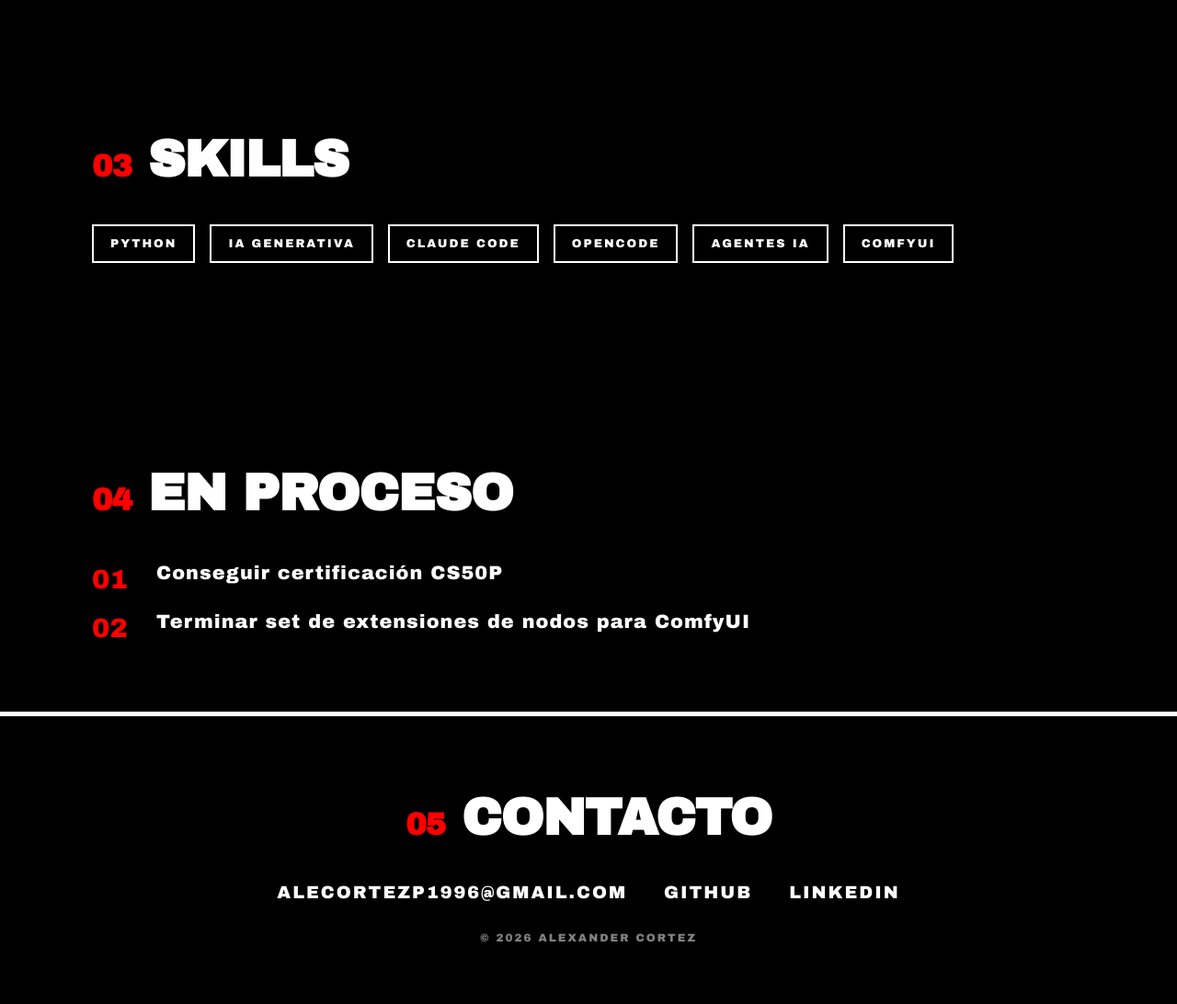
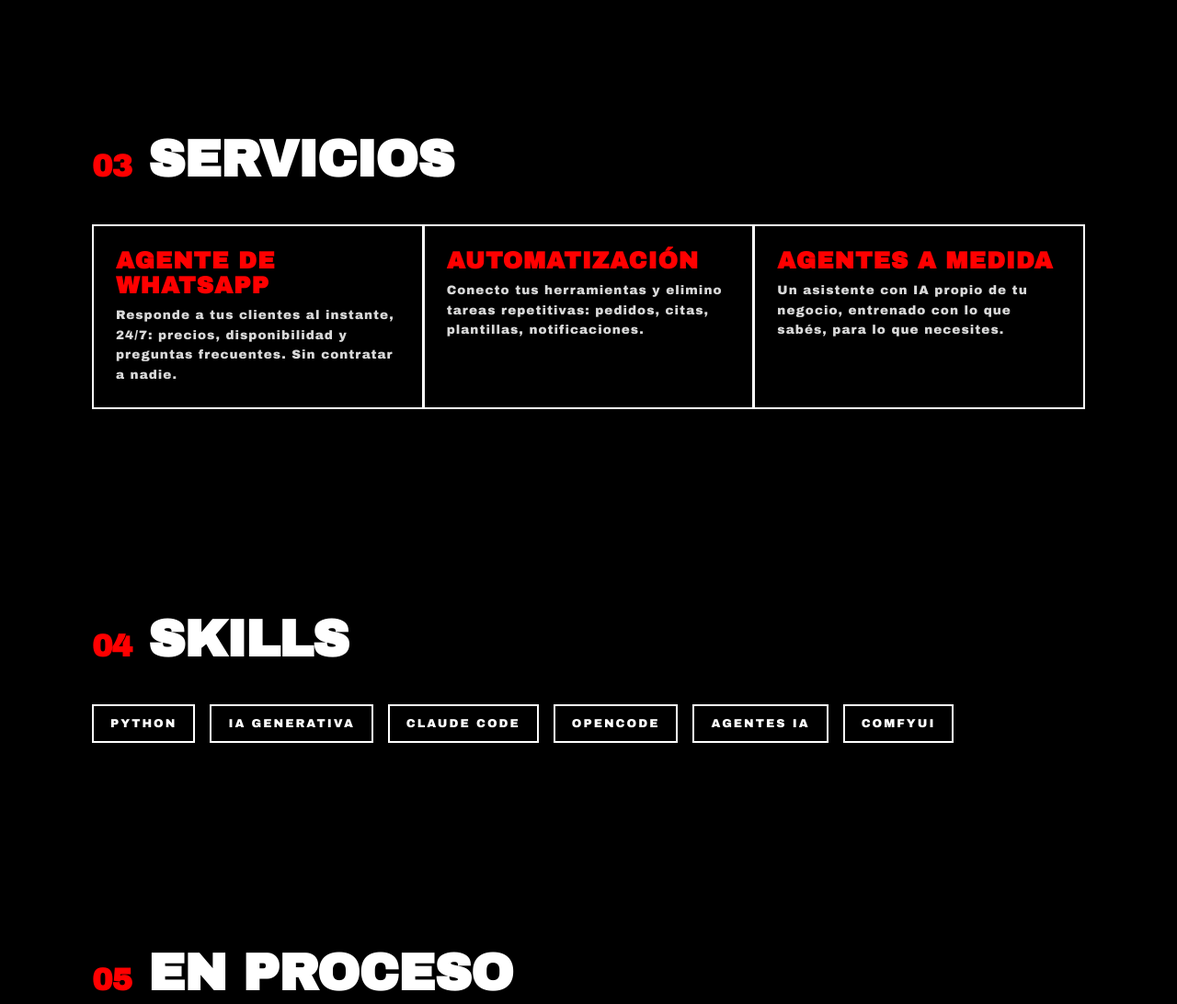
Before and after one commit to choquevolqueta/new-porta, a plain HTML site: page index.html in a window 1280 px wide. Shown: the part 2355-3447 px from the top of the page at 92% size. Drawn offline with Linux system fonts and the light colour scheme.

Commit message:
servicios: seccion de oferta y cta de contacto a telegram

```diff
--- a/i18n.js
+++ b/i18n.js
@@ -30,7 +30,15 @@ const translations = {
         'roadmap.title': 'EN PROCESO',
         'roadmap.1': 'Conseguir certificación CS50P',
         'roadmap.2': 'Terminar set de extensiones de nodos para ComfyUI',
-        'contact.title': 'CONTACTO'
+        'contact.title': 'CONTACTO',
+        'services.title': 'SERVICIOS',
+        'services.s1.title': 'Agente de WhatsApp',
+        'services.s1.desc': 'Responde a tus clientes al instante, 24/7: precios, disponibilidad y preguntas frecuentes. Sin contratar a nadie.',
+        'services.s2.title': 'Automatización',
+        'services.s2.desc': 'Conecto tus herramientas y elimino tareas repetitivas: pedidos, citas, plantillas, notificaciones.',
+        'services.s3.title': 'Agentes a medida',
+        'services.s3.desc': 'Un asistente con IA propio de tu negocio, entrenado con lo que sabés, para lo que necesites.',
+        'contact.cta': 'Escribime por Telegram'
     },
     en: {
         'nav.about': 'ABOUT',
@@ -63,7 +71,15 @@ const translations = {
         'roadmap.title': 'IN PROGRESS',
         'roadmap.1': 'Get the CS50P certification',
         'roadmap.2': 'Finish the custom node set for ComfyUI',
-        'contact.title': 'CONTACT'
+        'contact.title': 'CONTACT',
+        'services.title': 'SERVICES',
+        'services.s1.title': 'WhatsApp agent',
+        'services.s1.desc': 'Replies to your customers instantly, 24/7: prices, availability and FAQs. No hiring needed.',
+        'services.s2.title': 'Automation',
+        'services.s2.desc': 'I connect your tools and remove repetitive tasks: orders, appointments, templates, notifications.',
+        'services.s3.title': 'Custom agents',
+        'services.s3.desc': 'An AI assistant built for your business, trained on what you know, for whatever you need.',
+        'contact.cta': "Message me on Telegram"
     }
 };
 
--- a/index.html
+++ b/index.html
@@ -124,8 +124,26 @@
         </div>
     </section>
 
+    <section id="services">
+        <h2><span class="sec-num">03</span><span data-i18n="services.title">SERVICIOS</span></h2>
+        <div class="services-grid">
+            <div class="service-item">
+                <h3 data-i18n="services.s1.title">Agente de WhatsApp</h3>
+                <p data-i18n="services.s1.desc">Responde a tus clientes al instante, 24/7: precios, disponibilidad y preguntas frecuentes. Sin contratar a nadie.</p>
+            </div>
+            <div class="service-item">
+                <h3 data-i18n="services.s2.title">Automatización</h3>
+                <p data-i18n="services.s2.desc">Conecto tus herramientas y elimino tareas repetitivas: pedidos, citas, plantillas, notificaciones.</p>
+            </div>
+            <div class="service-item">
+                <h3 data-i18n="services.s3.title">Agentes a medida</h3>
+                <p data-i18n="services.s3.desc">Un asistente con IA propio de tu negocio, entrenado con lo que sabés, para lo que necesites.</p>
+            </div>
+        </div>
+    </section>
+
     <section id="skills">
-        <h2><span class="sec-num">03</span><span data-i18n="skills.title">SKILLS</span></h2>
+        <h2><span class="sec-num">04</span><span data-i18n="skills.title">SKILLS</span></h2>
         <div class="skills-grid">
             <span class="skill-badge">PYTHON</span>
             <span class="skill-badge">IA GENERATIVA</span>
@@ -137,7 +155,7 @@
     </section>
 
     <section id="roadmap">
-        <h2><span class="sec-num">04</span><span data-i18n="roadmap.title">EN PROCESO</span></h2>
+        <h2><span class="sec-num">05</span><span data-i18n="roadmap.title">EN PROCESO</span></h2>
         <ol class="roadmap-list">
             <li data-i18n="roadmap.1">Conseguir certificacion CS50P</li>
             <li data-i18n="roadmap.2">Terminar set de extensiones de nodos para ComfyUI</li>
@@ -145,12 +163,13 @@
     </section>
 
     <footer id="contact">
-        <h2><span class="sec-num">05</span><span data-i18n="contact.title">CONTACTO</span></h2>
+        <h2><span class="sec-num">06</span><span data-i18n="contact.title">CONTACTO</span></h2>
         <div class="social-links">
             <a href="mailto:alecortezp1996@gmail.com">alecortezp1996@gmail.com</a>
             <a href="https://github.com/choquevolqueta" target="_blank" rel="noopener noreferrer">GITHUB</a>
             <a href="https://www.linkedin.com/in/alexander-cortez-0451782a2" target="_blank" rel="noopener noreferrer">LINKEDIN</a>
         </div>
+        <a class="cta-button" href="https://t.me/TELEGRAM_USER_PLACEHOLDER" data-i18n="contact.cta">Escribime por Telegram</a>
         <p class="copyright">© 2026 ALEXANDER CORTEZ</p>
     </footer>
 
--- a/style.css
+++ b/style.css
@@ -329,6 +329,44 @@ h2 {
 }
 
 /* ================================================= */
+/* 6.5 SERVICIOS                                     */
+/* ================================================= */
+.services-grid {
+    display: grid;
+    grid-template-columns: 1fr;
+    gap: 3px;
+    background-color: #ffffff;
+    border: 2px solid #ffffff;
+}
+
+.service-item {
+    background-color: #000000;
+    padding: 24px;
+}
+
+.service-item h3 {
+    color: #FF0000;
+    font-size: clamp(1rem, 3.5vw, 1.6rem);
+    margin: 0 0 8px 0;
+    letter-spacing: 1px;
+}
+
+.service-item p {
+    margin: 0;
+    font-size: 0.85rem;
+    letter-spacing: 1px;
+    line-height: 1.6;
+    text-transform: none;
+    opacity: 0.85;
+}
+
+@media (min-width: 1024px) {
+    .services-grid {
+        grid-template-columns: repeat(3, 1fr);
+    }
+}
+
+/* ================================================= */
 /* 7. ROADMAP                                        */
 /* ================================================= */
 .roadmap-list {
```
